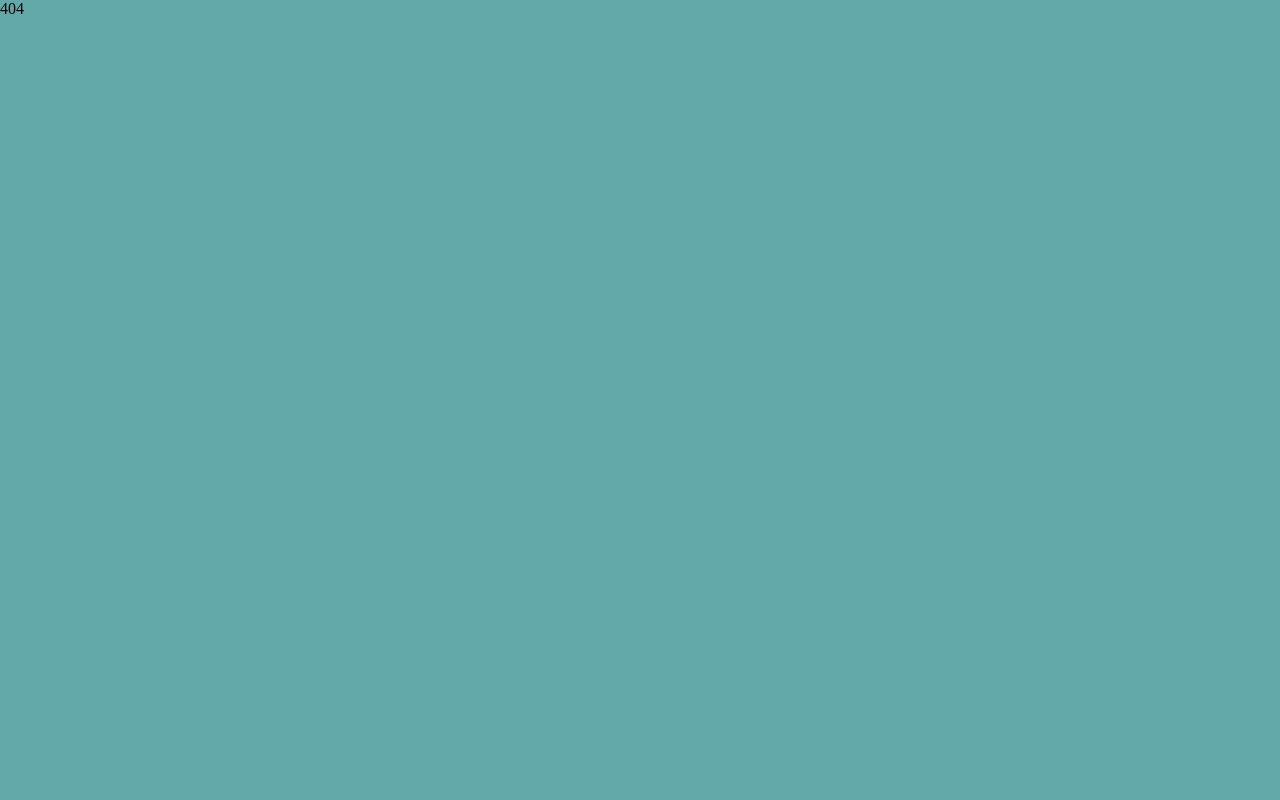
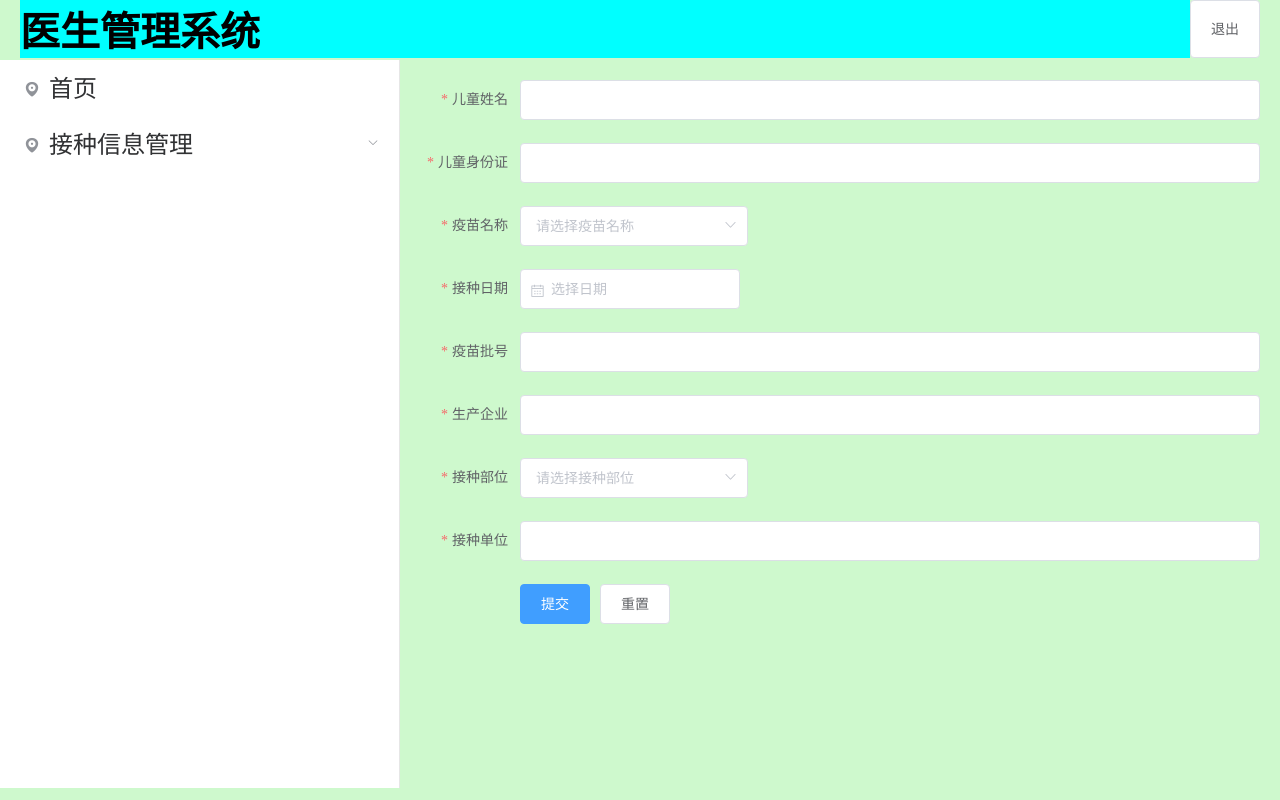
Before and after one commit to shangwu102/4c, a Vue app: page /#/option2 in a window 1280 px wide. Built offline with nearby package versions, Linux system fonts and the light colour scheme.

Commit message:
2024-5-15 回宿舍1

```diff
--- a/src/style/common.css
+++ b/src/style/common.css
@@ -4,5 +4,5 @@
   box-sizing: border-box;
 }
 body {
-  background-color: rgb(100, 169, 169);
+  background-color: rgb(159, 245, 156,0.5);
 }
--- a/src/utils/request.js
+++ b/src/utils/request.js
@@ -4,7 +4,7 @@ import {getToken} from '@/utils/localStorage'
 // 创建axios实例，将来对创建出来的实例，进行自定义配置，不会污染原始的axios实例
 const instance = axios.create({
   baseURL: 'http://localhost:8080',
-  timeout: 5000
+  // timeout: 5000
 })
 
 
```
Also changed, not shown: src/router/index.js (+28 -6 lines), 1 other file (tests, documents, lock files or other folders).
